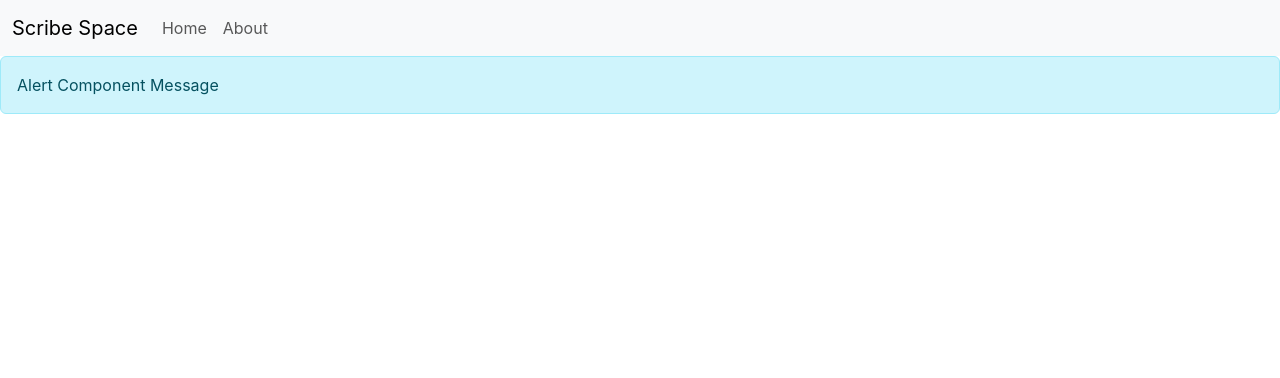
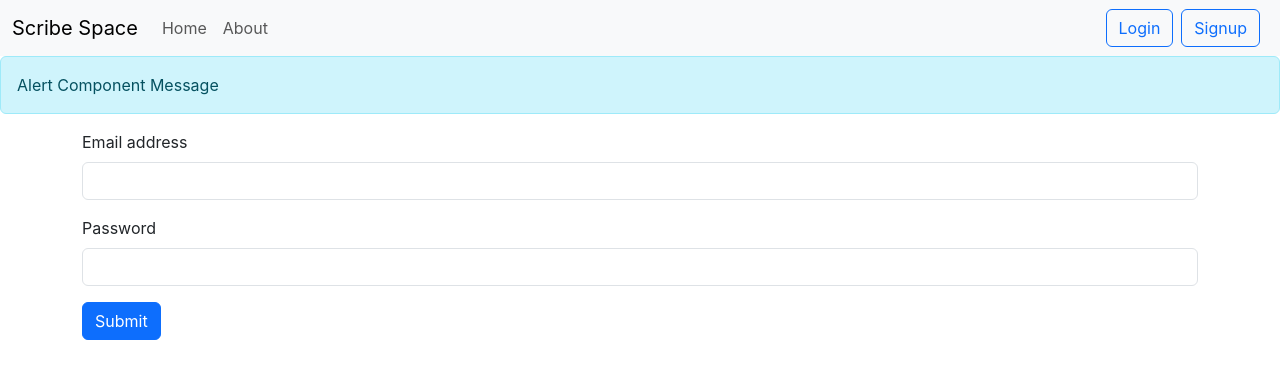
Before and after one commit to tourist03/Scribe-Script, a React (Create React App) app in the folder scribespace/: page /login in a window 1280 px wide. Shown: the top 378 px of the page. Built offline with nearby package versions, Linux system fonts and the light colour scheme.

Commit message:
Added the LoginComponent to the ScribeSpace

```diff
--- a/scribespace/src/App.js
+++ b/scribespace/src/App.js
@@ -5,6 +5,8 @@ import Home from "./components/Home";
 import About from "./components/About";
 import NoteState from "./context/notes/NoteState";
 import Alert from "./components/Alert";
+import Login from "./components/Login";
+import SignUp from "./components/signup";
 
 function App() {
   return (
@@ -12,11 +14,13 @@ function App() {
       <NoteState>
         <Router>
           <Navbar />
-          <Alert message = "Alert Component Message" />
+          <Alert message="Alert Component Message" />
           <div className="container">
             <Routes>
               <Route exact path="/" element={<Home />} />
               <Route exact path="/about" element={<About />} />
+              <Route exact path="/login" element={<Login />} />
+              <Route exact path="/signup" element={<SignUp />} />
             </Routes>
           </div>
         </Router>
--- /dev/null
+++ b/scribespace/src/components/Login.js
@@ -0,0 +1,77 @@
+import React, { useState } from "react";
+import { useNavigate } from "react-router-dom";
+
+const Login = () => {
+    let navigate = useNavigate();
+  const [credentials, setCredentials] = useState({ email: "", password: "" });
+
+  const handleSubmit = async (e) => {
+    e.preventDefault();
+    const host = "http://localhost:5001";
+    const response = await fetch(`${host}/api/auth/login`, {
+      method: "POST",
+      headers: {
+        "Content-Type": "application/json",
+      },
+      body: JSON.stringify({
+        email: credentials.email,
+        password: credentials.password,
+      }),
+    });
+    const json = await response.json();
+    console.log(json);
+
+    if(json.success)
+    {
+        //save the authtoken and redirect
+
+        localStorage.setItem('token' , json.authtoken);
+        navigate("/");
+    }
+
+  };
+
+  const onChange = (e) => {
+    setCredentials({ ...credentials, [e.target.name]: e.target.value });
+  };
+  return (
+    <div>
+      <form onSubmit={handleSubmit}>
+        <div className="mb-3">
+          <label htmlFor="email" className="form-label">
+            Email address
+          </label>
+          <input
+            type="email"
+            className="form-control"
+            id="email"
+            name="email"
+            value={credentials.email}
+            onChange = {onChange}
+          />
+          <div id="password" className="form-text">
+          </div>
+        </div>
+        <div className="mb-3">
+          <label htmlFor="password" className="form-label">
+            Password
+          </label>
+          <input
+            type="password"
+            className="form-control"
+            id="password"
+            name="password"
+            value={credentials.password}
+            onChange = {onChange}
+          />
+        </div>
+
+        <button type="submit" className="btn btn-primary">
+          Submit
+        </button>
+      </form>
+    </div>
+  );
+};
+
+export default Login;
--- a/scribespace/src/components/Navbar.js
+++ b/scribespace/src/components/Navbar.js
@@ -1,4 +1,4 @@
-import {React,useEffect} from "react";
+import { React } from "react";
 import { Link, useLocation } from "react-router-dom";
 
 const Navbar = () => {
@@ -22,14 +22,33 @@ const Navbar = () => {
             <span className="navbar-toggler-icon"></span>
           </button>
           <div className="collapse navbar-collapse" id="navbarNavAltMarkup">
-            <div className="navbar-nav">
-              <Link className={`nav-link ${location.pathname === "/" ? "active" : ""}`} aria-current="page" to="/">
+            <div className="navbar-nav me-auto">
+              <Link
+                className={`nav-link ${
+                  location.pathname === "/" ? "active" : ""
+                }`}
+                aria-current="page"
+                to="/"
+              >
                 Home
               </Link>
-              <Link className={`nav-link ${location.pathname === "/about" ? "active" : ""}`} to="/about">
+              <Link
+                className={`nav-link ${
+                  location.pathname === "/about" ? "active" : ""
+                }`}
+                to="/about"
+              >
                 About
               </Link>
             </div>
+            <form className="d-flex">
+              <Link className="btn btn-outline-primary me-2"  to = "/login"role="button">
+                Login
+              </Link>
+              <Link className="btn btn-outline-primary me-2" to = "/signup" role="button">
+                Signup
+              </Link>
+            </form>
           </div>
         </div>
       </nav>
--- /dev/null
+++ b/scribespace/src/components/signup.js
@@ -0,0 +1,11 @@
+import React from 'react'
+
+const signup = () => {
+  return (
+    <div>
+      SignUp Component
+    </div>
+  )
+}
+
+export default signup
```
Also changed, not shown: 1 other file (tests, documents, lock files or other folders).
